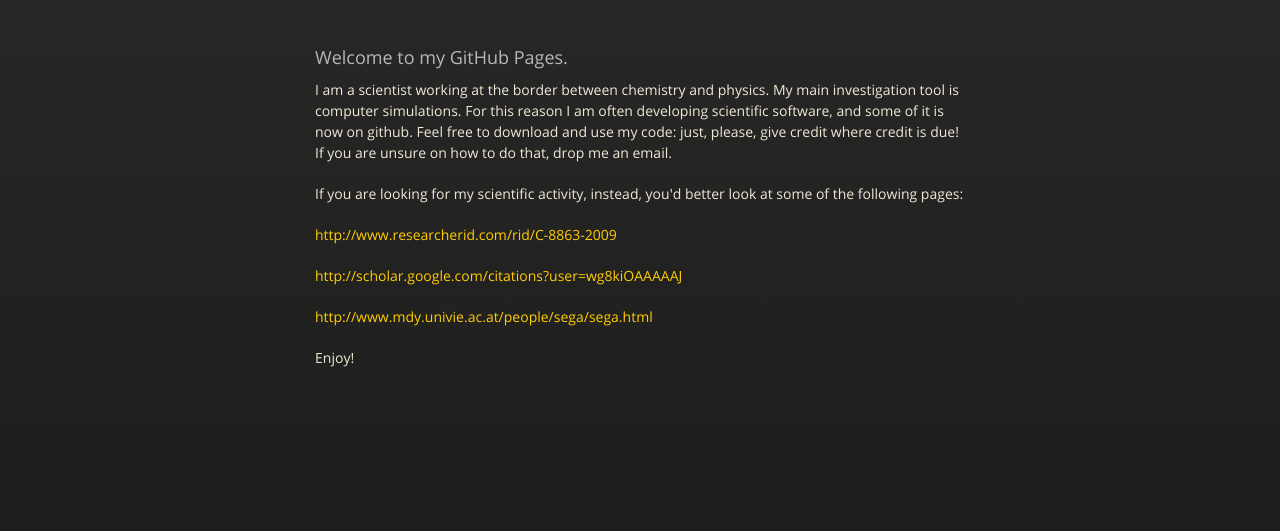
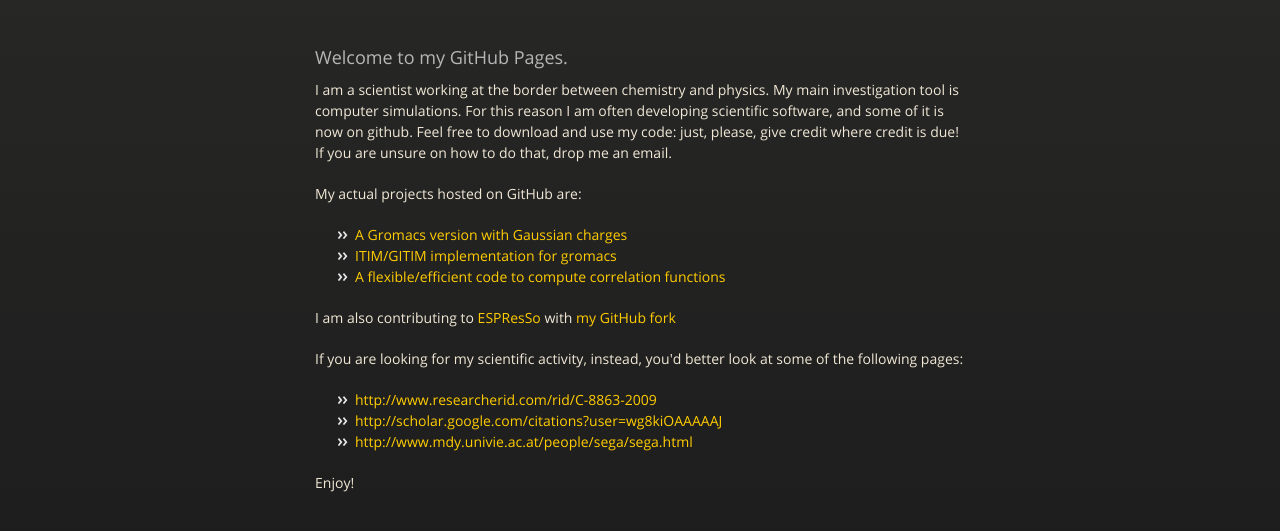
Before and after one commit to Marcello-Sega/Marcello-Sega.github.io, a plain HTML site: page index.html in a window 1280 px wide. Shown: the part 189-720 px from the top of the page. Drawn offline with nearby package versions, Linux system fonts and the light colour scheme.

Commit message:
Replace master branch with page content via GitHub

```diff
--- a/index.html
+++ b/index.html
@@ -40,15 +40,21 @@
 
 <p>I am a scientist working at the border between chemistry and physics. My main investigation tool is computer simulations. For this reason I am often developing scientific software, and some of it is now on github. Feel free to download and use my code: just, please, give credit where credit is due! If you are unsure on how to do that, drop me an email.</p>
 
+<p>My actual projects hosted on GitHub are:</p>
+
+<ul>
+<li><a href="http://marcello-sega.github.io/gromacs/">A Gromacs version with Gaussian charges</a></li>
+<li><a href="http://marcello-sega.github.io/gitim/">ITIM/GITIM implementation for gromacs</a></li>
+<li><a href="http://marcello-sega.github.io/fftcw/">A flexible/efficient code to compute correlation functions</a></li>
+</ul><p>I am also contributing to <a href="http://espressomd.org/">ESPResSo</a> with <a href="https://github.com/Marcello-Sega/espresso">my GitHub fork</a></p>
+
 <p>If you are looking for my scientific activity, instead, you'd better look at some of the following pages:</p>
 
-<p><a href="http://www.researcherid.com/rid/C-8863-2009">http://www.researcherid.com/rid/C-8863-2009</a></p>
-
-<p><a href="http://scholar.google.com/citations?user=wg8kiOAAAAAJ">http://scholar.google.com/citations?user=wg8kiOAAAAAJ</a></p>
-
-<p><a href="http://www.mdy.univie.ac.at/people/sega/sega.html">http://www.mdy.univie.ac.at/people/sega/sega.html</a></p>
-
-<p>Enjoy! </p>
+<ul>
+<li><a href="http://www.researcherid.com/rid/C-8863-2009">http://www.researcherid.com/rid/C-8863-2009</a></li>
+<li><a href="http://scholar.google.com/citations?user=wg8kiOAAAAAJ">http://scholar.google.com/citations?user=wg8kiOAAAAAJ</a></li>
+<li><a href="http://www.mdy.univie.ac.at/people/sega/sega.html">http://www.mdy.univie.ac.at/people/sega/sega.html</a></li>
+</ul><p>Enjoy! </p>
       </section>
 
     </div>
--- a/params.json
+++ b/params.json
@@ -1 +1 @@
-{"name":"Marcello Sega's GitHub Pages","tagline":"","body":"### Welcome to my GitHub Pages.\r\nI am a scientist working at the border between chemistry and physics. My main investigation tool is computer simulations. For this reason I am often developing scientific software, and some of it is now on github. Feel free to download and use my code: just, please, give credit where credit is due! If you are unsure on how to do that, drop me an email.\r\n\r\nIf you are looking for my scientific activity, instead, you'd better look at some of the following pages:\r\n\r\nhttp://www.researcherid.com/rid/C-8863-2009\r\n\r\nhttp://scholar.google.com/citations?user=wg8kiOAAAAAJ\r\n\r\nhttp://www.mdy.univie.ac.at/people/sega/sega.html\r\n\r\nEnjoy! \r\n","google":"","note":"Don't delete this file! It's used internally to help with page regeneration."}
+{"name":"Marcello Sega's GitHub Pages","tagline":"","body":"### Welcome to my GitHub Pages.\r\nI am a scientist working at the border between chemistry and physics. My main investigation tool is computer simulations. For this reason I am often developing scientific software, and some of it is now on github. Feel free to download and use my code: just, please, give credit where credit is due! If you are unsure on how to do that, drop me an email.\r\n\r\nMy actual projects hosted on GitHub are:\r\n\r\n* [A Gromacs version with Gaussian charges](http://marcello-sega.github.io/gromacs/)\r\n* [ITIM/GITIM implementation for gromacs](http://marcello-sega.github.io/gitim/)\r\n* [A flexible/efficient code to compute correlation functions](http://marcello-sega.github.io/fftcw/)\r\n\r\nI am also contributing to [ESPResSo](http://espressomd.org/) with [my GitHub fork](https://github.com/Marcello-Sega/espresso)\r\n\r\nIf you are looking for my scientific activity, instead, you'd better look at some of the following pages:\r\n\r\n* http://www.researcherid.com/rid/C-8863-2009\r\n* http://scholar.google.com/citations?user=wg8kiOAAAAAJ\r\n* http://www.mdy.univie.ac.at/people/sega/sega.html\r\n\r\nEnjoy! ","google":"","note":"Don't delete this file! It's used internally to help with page regeneration."}
```
